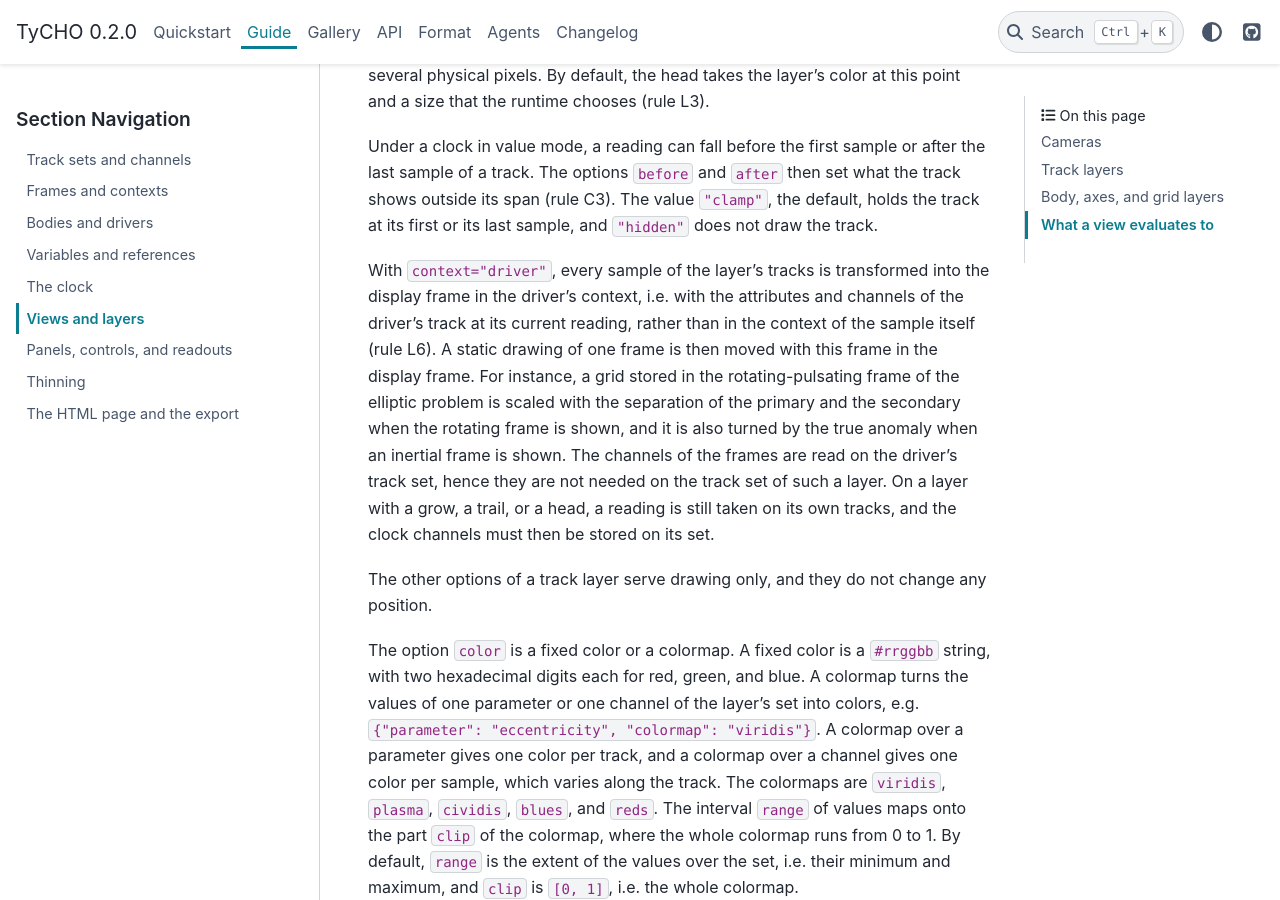
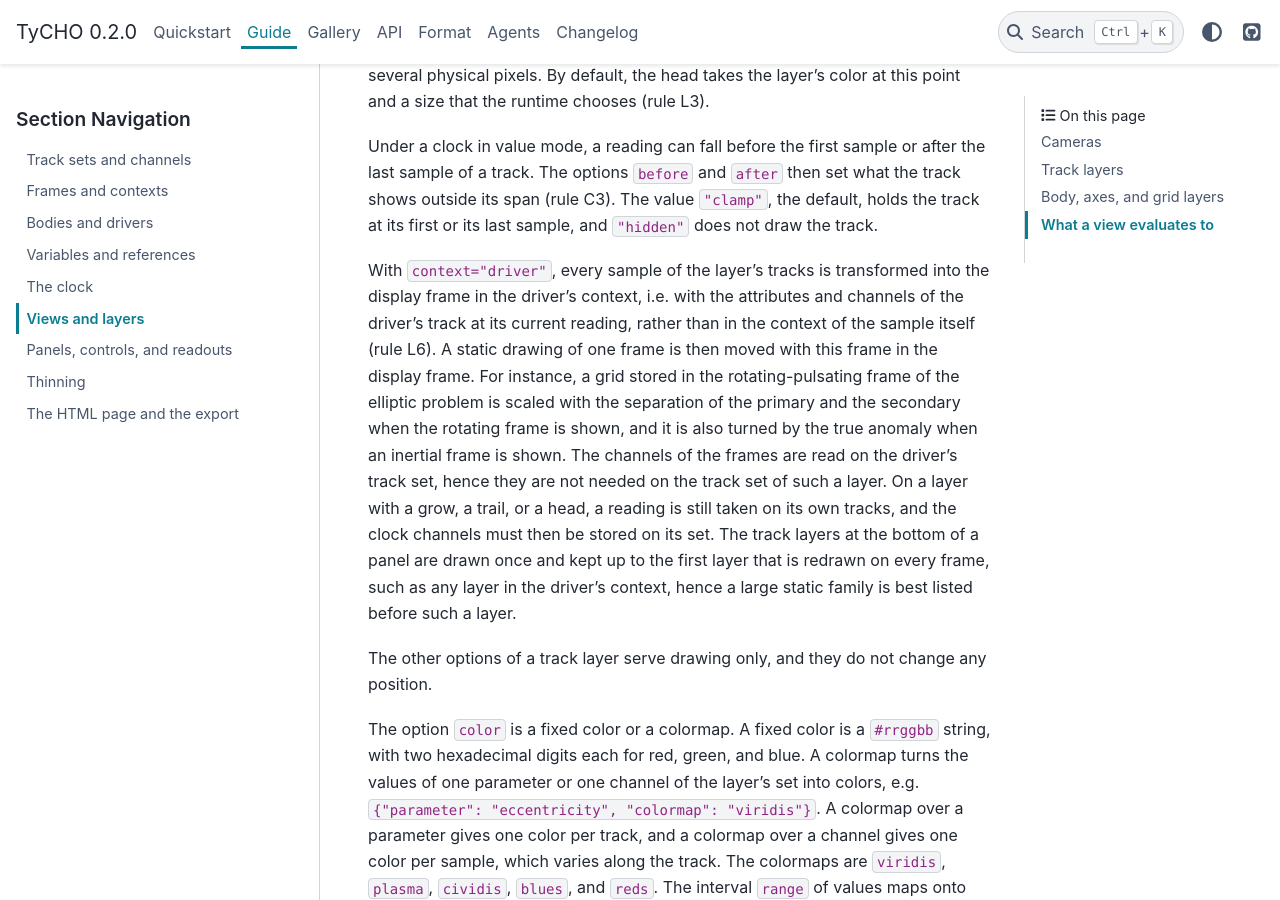
Before and after one commit to beeson-group/tycho, a Sphinx documentation site: the page built from docs/guide/views.md, in a window 1280 px wide and 900 px high, scrolled down 3552 px. Built offline with Sphinx 7.4.7 and the PyData theme 0.15.4, drawn with Linux system fonts in a browser that asks for light colours.

Commit message:
say in the views guide that a layer in the driver's context ends the cached run of static layers

```diff
--- a/docs/guide/views.md
+++ b/docs/guide/views.md
@@ -75,7 +75,7 @@ The option `head=True` also draws the point at the reading, i.e. the current pos
 
 Under a clock in value mode, a reading can fall before the first sample or after the last sample of a track. The options `before` and `after` then set what the track shows outside its span (rule C3). The value `"clamp"`, the default, holds the track at its first or its last sample, and `"hidden"` does not draw the track.
 
-With `context="driver"`, every sample of the layer's tracks is transformed into the display frame in the driver's context, i.e. with the attributes and channels of the driver's track at its current reading, rather than in the context of the sample itself (rule L6). A static drawing of one frame is then moved with this frame in the display frame. For instance, a grid stored in the rotating-pulsating frame of the elliptic problem is scaled with the separation of the primary and the secondary when the rotating frame is shown, and it is also turned by the true anomaly when an inertial frame is shown. The channels of the frames are read on the driver's track set, hence they are not needed on the track set of such a layer. On a layer with a grow, a trail, or a head, a reading is still taken on its own tracks, and the clock channels must then be stored on its set.
+With `context="driver"`, every sample of the layer's tracks is transformed into the display frame in the driver's context, i.e. with the attributes and channels of the driver's track at its current reading, rather than in the context of the sample itself (rule L6). A static drawing of one frame is then moved with this frame in the display frame. For instance, a grid stored in the rotating-pulsating frame of the elliptic problem is scaled with the separation of the primary and the secondary when the rotating frame is shown, and it is also turned by the true anomaly when an inertial frame is shown. The channels of the frames are read on the driver's track set, hence they are not needed on the track set of such a layer. On a layer with a grow, a trail, or a head, a reading is still taken on its own tracks, and the clock channels must then be stored on its set. The track layers at the bottom of a panel are drawn once and kept up to the first layer that is redrawn on every frame, such as any layer in the driver's context, hence a large static family is best listed before such a layer.
 
 The other options of a track layer serve drawing only, and they do not change any position.
 
```
